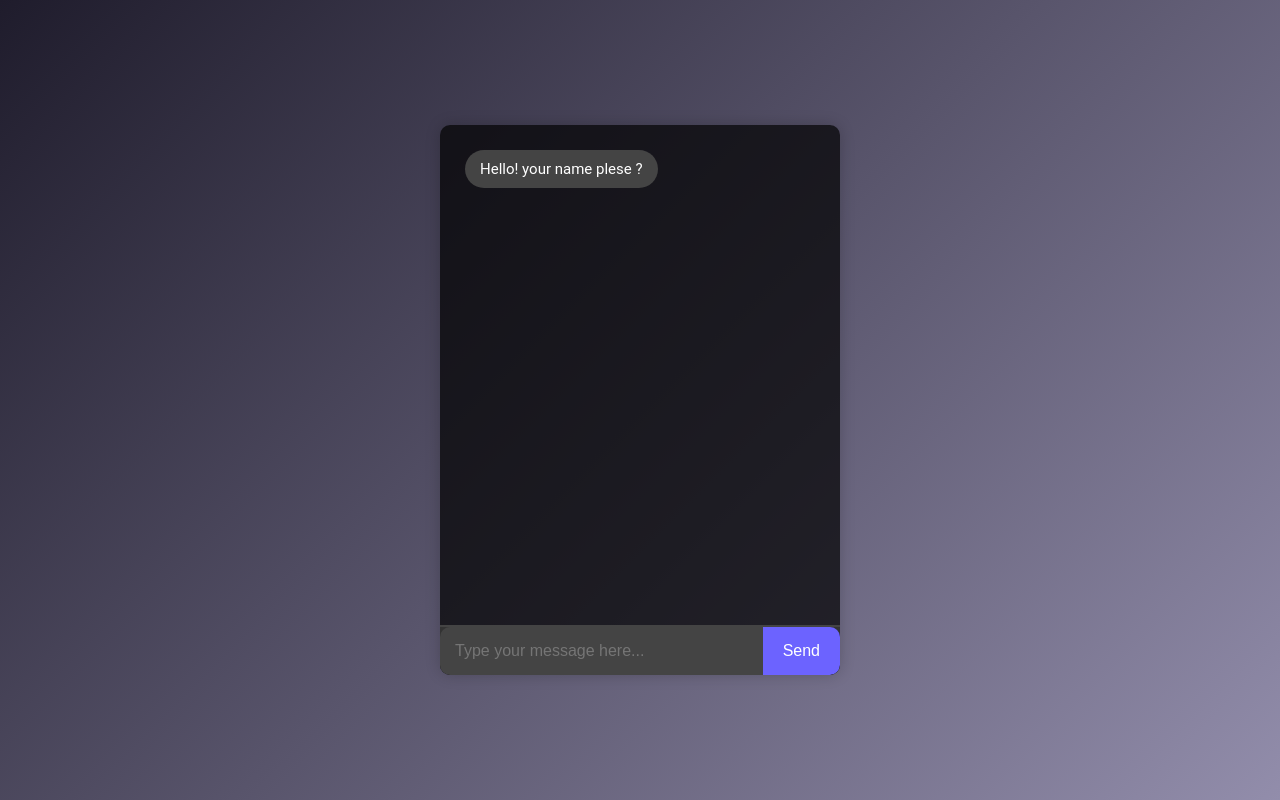
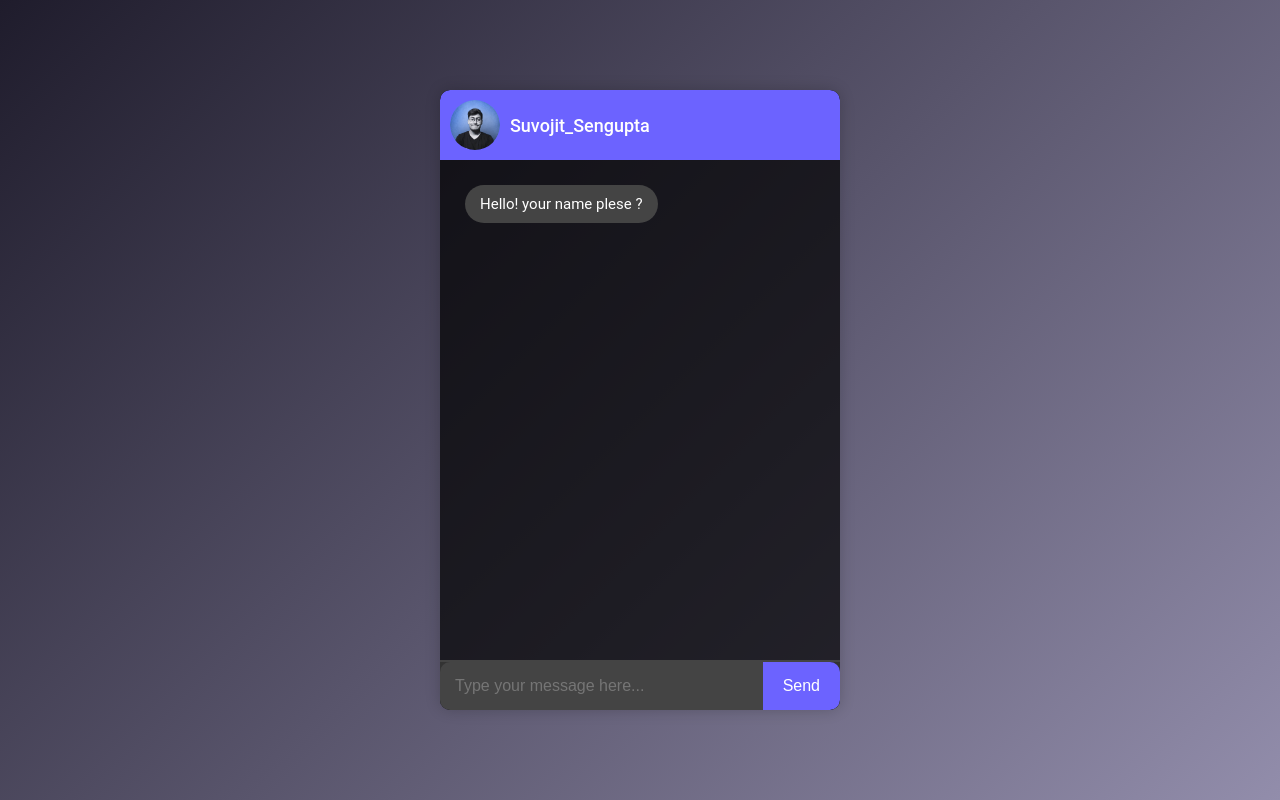
Before and after one commit to kingSSG/chat_bot, a plain HTML site: page index.html in a window 1280 px wide. Drawn offline with nearby package versions, Linux system fonts and the light colour scheme.

Commit message:
logo update

```diff
--- a/index.html
+++ b/index.html
@@ -10,6 +10,10 @@
 </head>
 <body>
     <div class="chat-container">
+        <div class="chat-header">
+            <img src="img/profile-pic.png" alt="User Icon" class="user-icon">
+            <span class="chat-title">Suvojit_Sengupta</span>
+        </div>
         <div class="chat-box" id="chatBox">
             <!-- Chat messages will be appended here -->
         </div>
--- a/styles.css
+++ b/styles.css
@@ -18,6 +18,29 @@ body {
     display: flex;
     flex-direction: column;
 }
+/* ---------------------- */
+.chat-header {
+    display: flex;
+    align-items: center;
+    padding: 10px;
+    background: #6C63FF;
+    color: #FFFFFF;
+    border-top-left-radius: 10px;
+    border-top-right-radius: 10px;
+}
+
+.chat-header .user-icon {
+    width: 50px;
+    height: 50px;
+    border-radius: 50%;
+    margin-right: 10px;
+}
+
+.chat-header .chat-title {
+    font-size: 18px;
+    font-weight: 500;
+}
+/* --------------------- */
 
 .chat-box {
     height: 450px;
```
Also changed, not shown: img/profile-pic.png (added).
